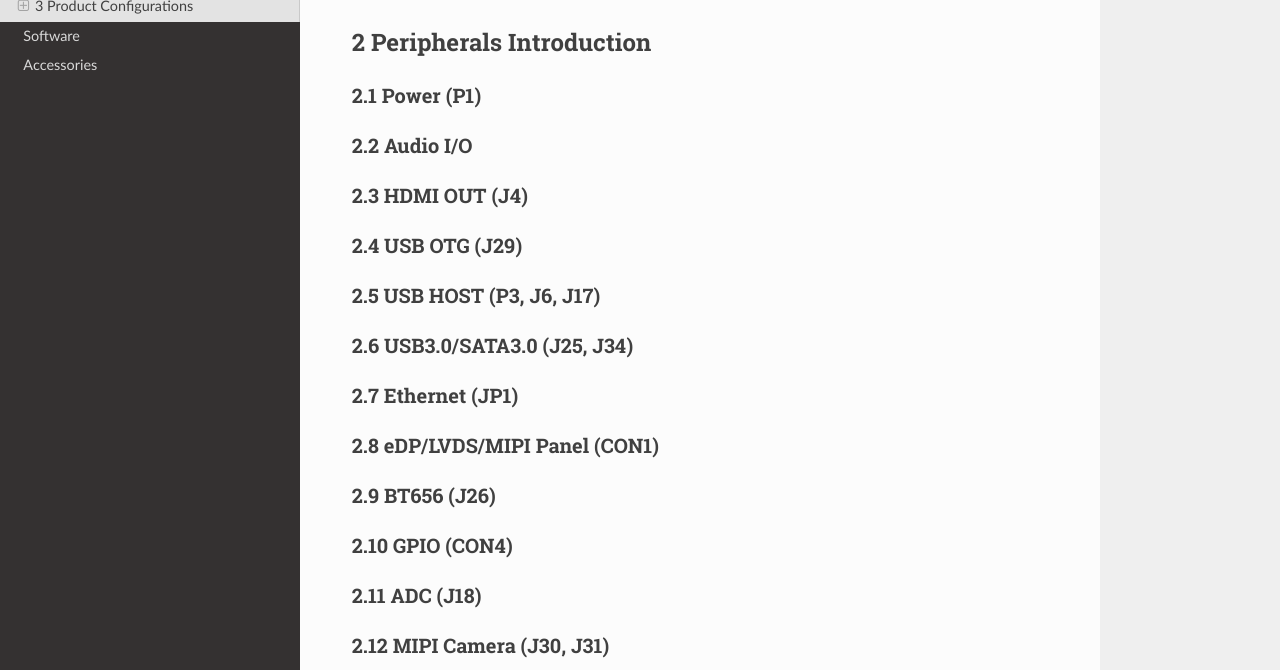
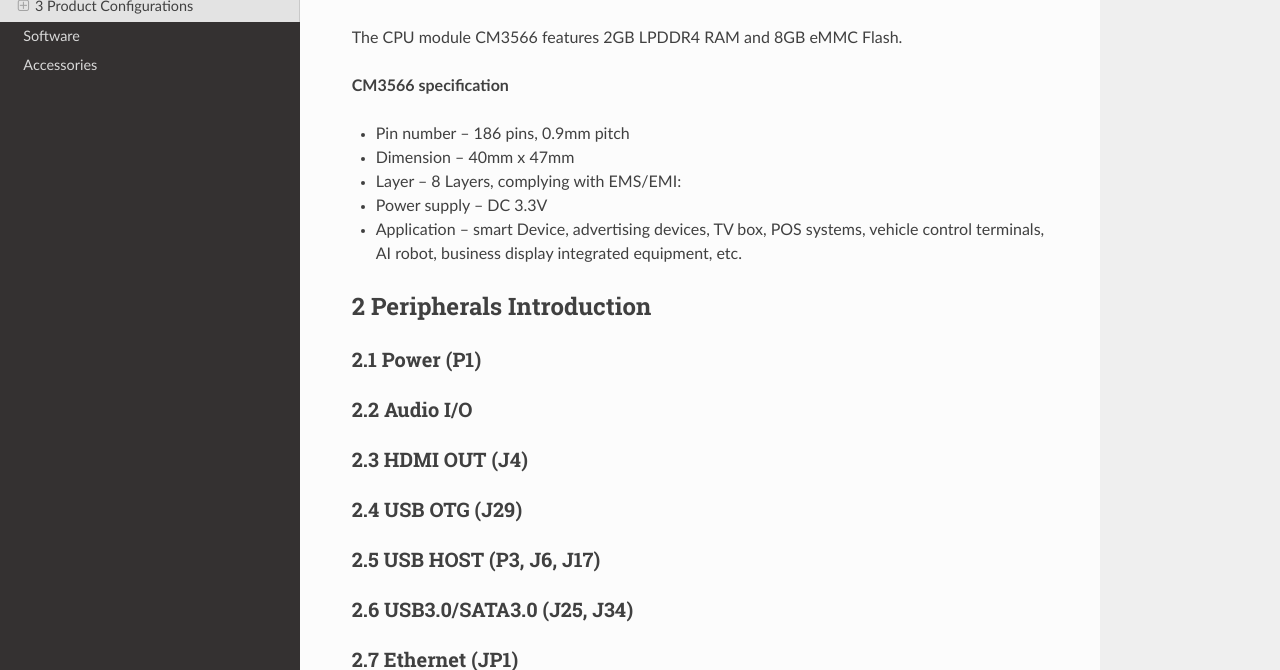
Before and after one commit to boardcon/EM3566, a Sphinx documentation site: the page built from docs/source/hardware.rst, in a window 1280 px wide and 900 px high, scrolled down 1744 px, cut to the strip 230-900 px from the top of the window. Built offline with Sphinx 7.4.7 and the Read the Docs theme 2.0.0, drawn with Linux system fonts in a browser that asks for light colours.

Commit message:
Update hardware.rst

```diff
--- a/docs/source/hardware.rst
+++ b/docs/source/hardware.rst
@@ -80,6 +80,17 @@ equipment.
 1.5 CPU module Introduction
 ^^^^^^^^^^^^^^^^^^^^^^^^^^^^
 
+The CPU module CM3566 features 2GB LPDDR4 RAM and 8GB eMMC Flash.
+
+**CM3566 specification**
+
+- Pin number – 186 pins, 0.9mm pitch
+- Dimension – 40mm x 47mm
+- Layer – 8 Layers, complying with EMS/EMI:
+- Power supply – DC 3.3V
+- Application – smart Device, advertising devices, TV box, POS systems, vehicle control terminals, AI robot, business display integrated equipment, etc.
+
+
 2 Peripherals Introduction
 --------------------------
 
```
